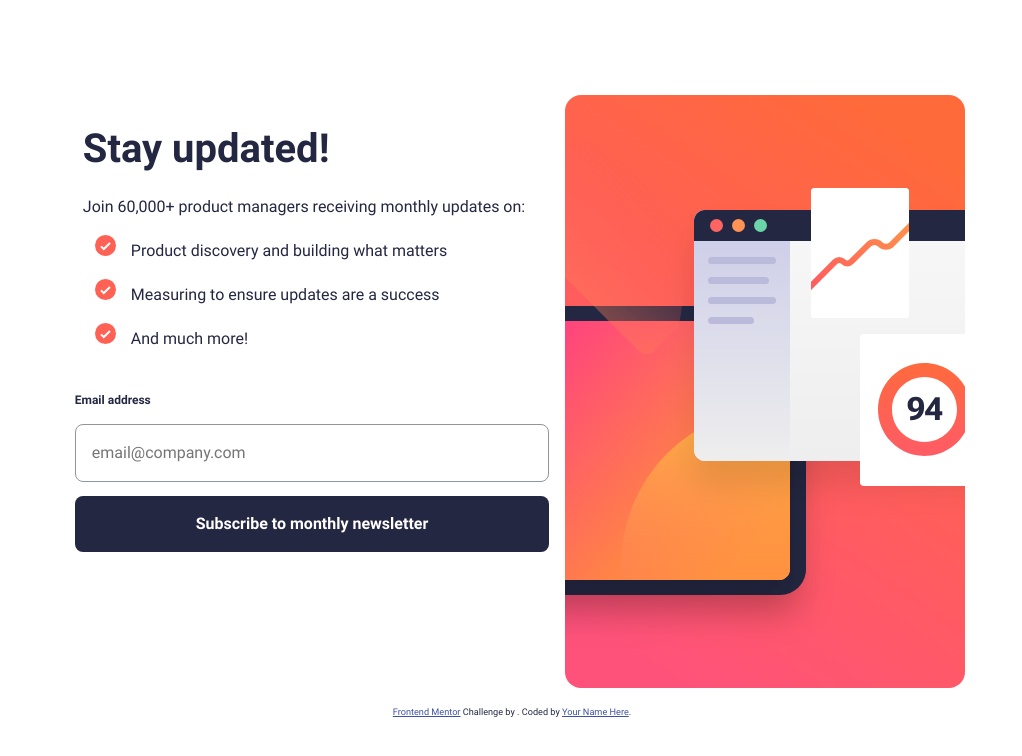
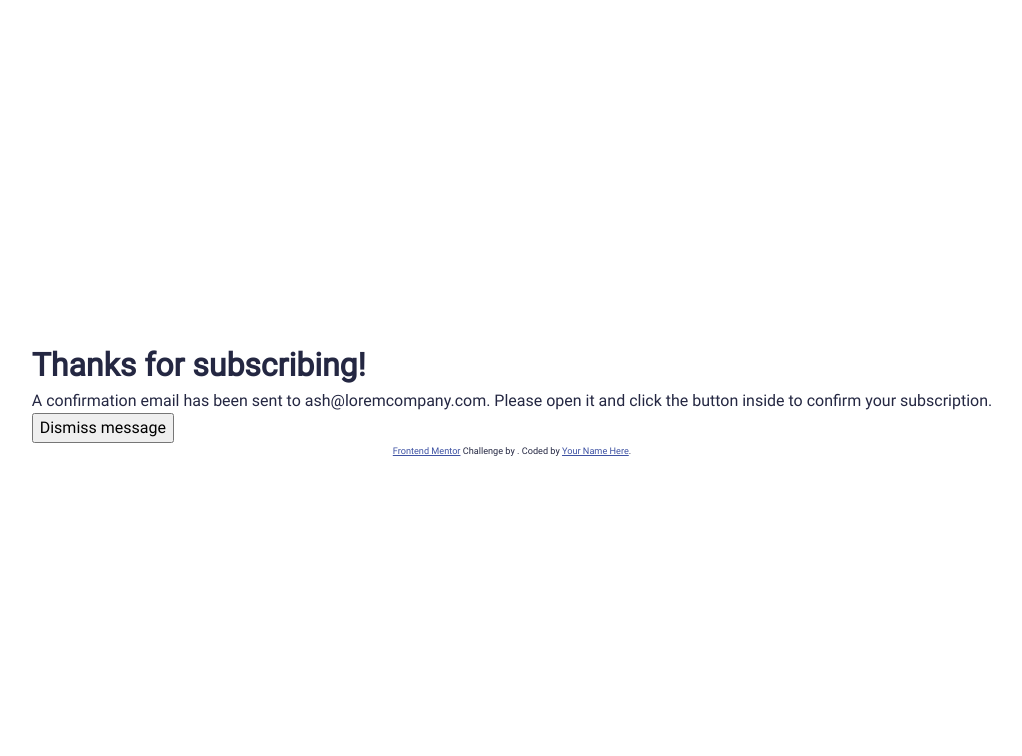
Before and after one commit to SerPet-eng/News_Letter_Sign_Up_With_Success_Message, a React (Vite) app: page /success in a window 1280 px wide. Shown: the top 756 px of the page, without its empty margins (128-1150 px from the left). Built offline with nearby package versions, Linux system fonts and the light colour scheme.

Commit message:
Creating Routes🛠️🛣️
* Adding routes to the App.jsx

* Adding `Success.jsx` to the Route

* For now it has a function that redirect the Success page once the form button has been clicked.

* Also adding function button to the Success Page

```diff
--- a/src/App.jsx
+++ b/src/App.jsx
@@ -1,11 +1,18 @@
+import { BrowserRouter as Router, Routes, Route } from 'react-router-dom';
 import SignUp from './components/SignUp';
+import Success from './components/Success';
 import Footer from './components/Footer';
 
 export default function App() {
   return (
     <>
-      <SignUp />
-      <Footer />
+      <Router>
+        <Routes>
+          <Route path="/" element={<SignUp />} />
+          <Route path="/success" element={<Success />} />
+        </Routes>
+        <Footer />
+      </Router>
     </>
   );
 }
--- a/src/components/Success.jsx
+++ b/src/components/Success.jsx
@@ -1,4 +1,12 @@
+import { useNavigate } from 'react-router-dom';
+
 export default function Success() {
+  const navigate = useNavigate();
+
+  const handleButton = () => {
+    navigate('/');
+  };
+
   return (
     <>
       <div>
@@ -7,7 +15,7 @@
           A confirmation email has been sent to ash@loremcompany.com. Please
           open it and click the button inside to confirm your subscription.
         </p>
-        <button>Dismiss message</button>
+        <button onClick={handleButton}>Dismiss message</button>
       </div>
     </>
   );
--- a/src/components/theme/Form.jsx
+++ b/src/components/theme/Form.jsx
@@ -1,4 +1,12 @@
+import { useNavigate } from 'react-router-dom';
+
 export default function Form() {
+  const navigate = useNavigate();
+
+  const handleSignUp = () => {
+    navigate('/success');
+  };
+
   return (
     <>
       <form className="form">
@@ -8,7 +16,7 @@
           placeholder="email@company.com"
           className="form__input"
         />
-        <button id="randomKey" className="form__button">
+        <button id="randomKey" className="form__button" onClick={handleSignUp}>
           Subscribe to monthly newsletter
         </button>
       </form>
```
